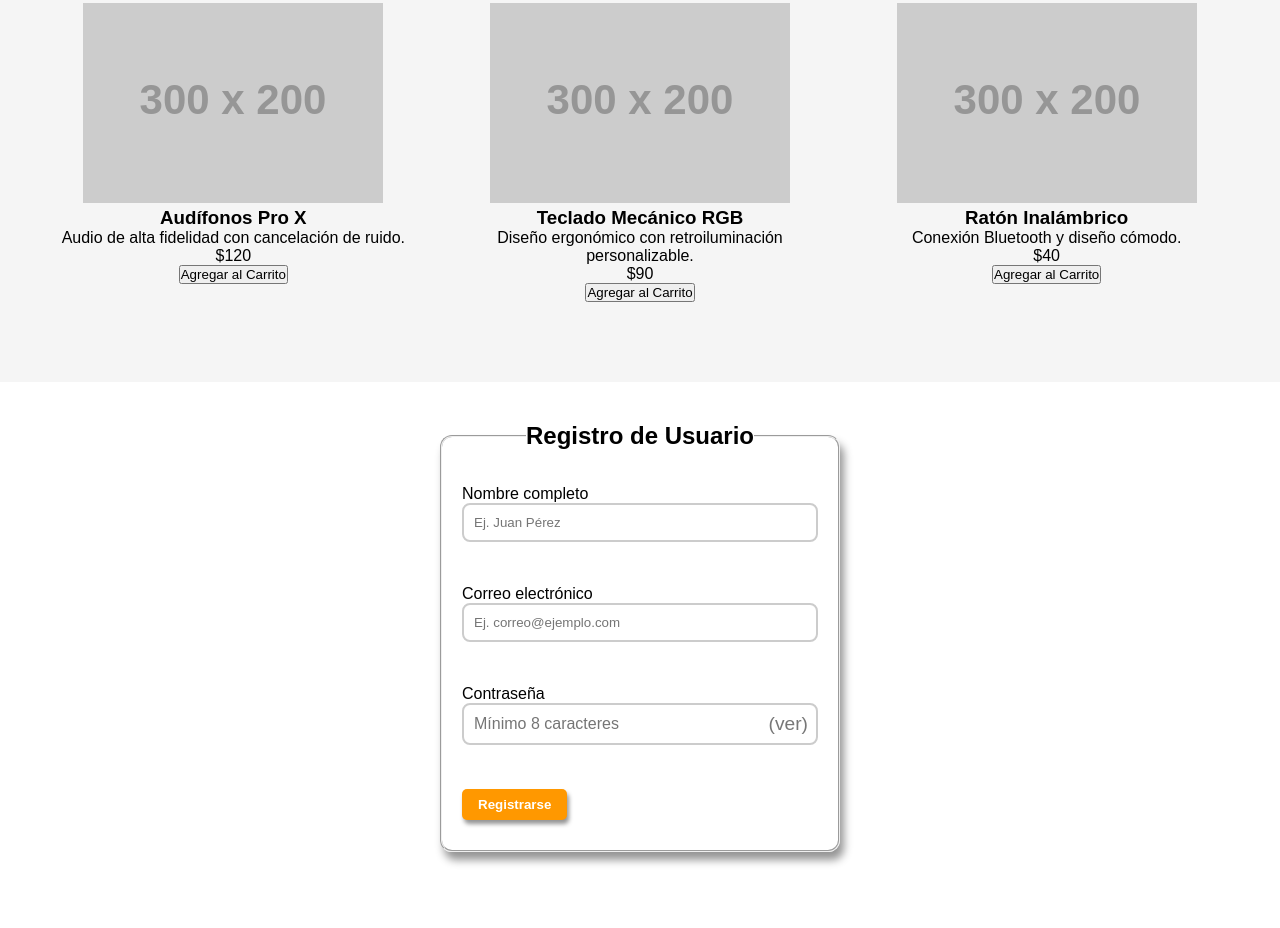
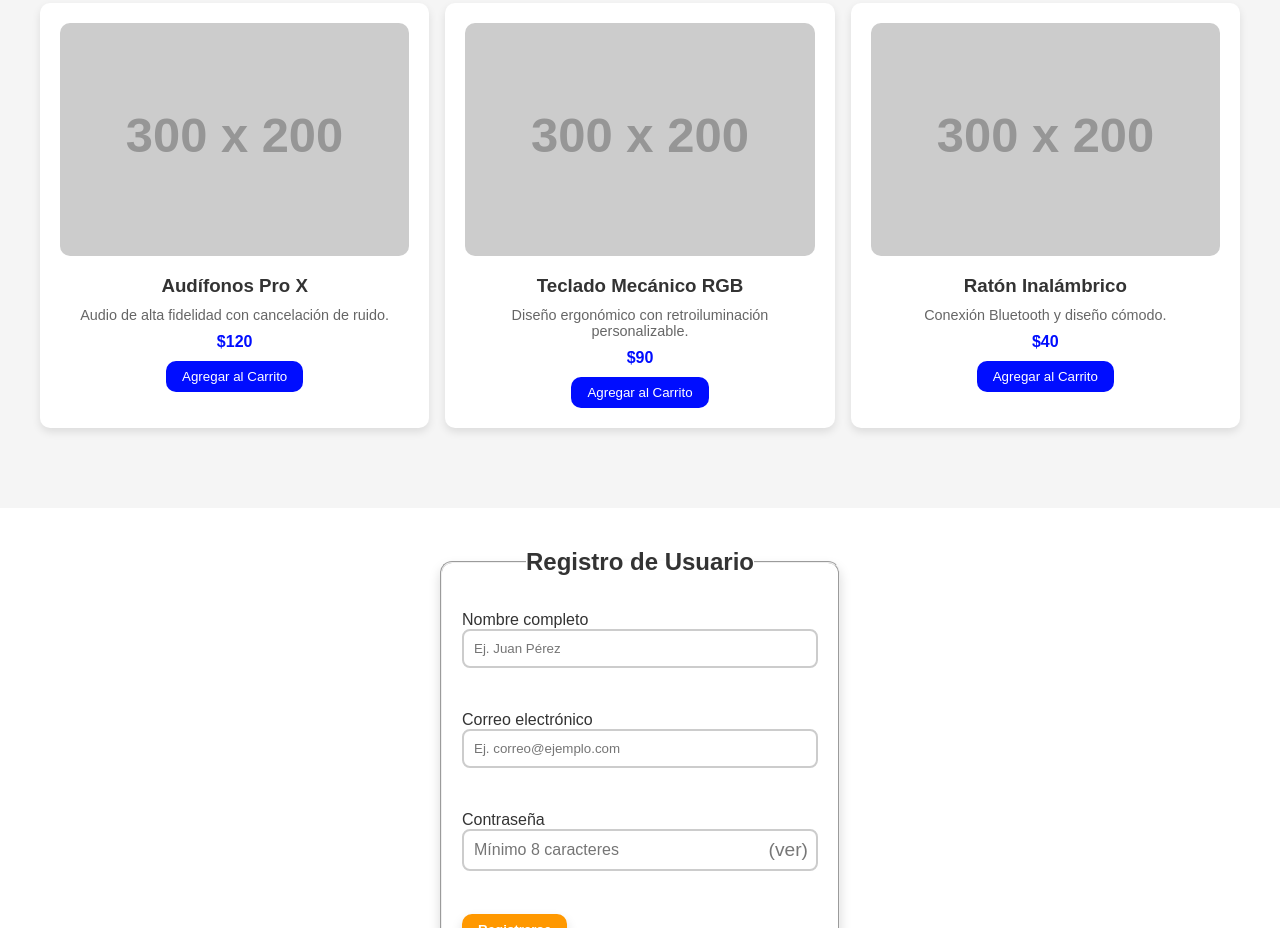
Before and after one commit to Samq24/frontend-practice, a plain HTML site: page index.html in a window 1280 px wide. Shown: the part 954-1882 px from the top of the page. Drawn offline with Linux system fonts and the light colour scheme; placeholder pictures from the web are drawn by us.

Commit message:
UI/UX: sistema de colores, jerarquía visual y microinteracciones

```diff
--- a/css/style.css
+++ b/css/style.css
@@ -1,3 +1,36 @@
+:root{
+    --primary-color: #000dff;
+    --secondary-color: #ff9800;
+    --color-accent: #6b73ff;
+    --color-bg: #f5f5f5;
+    --color-dark: #222;
+    --color-light: #fff;
+    --color-text: #333;
+    --color-text-muted: #666;
+    --color-error: #ff4d4d;
+    --color-success: #4caf50;
+
+    --font-main: 'Poppins', sans-serif;
+    --font-size-sm: 0.9rem;
+    --font-size-md: 1rem;
+    --font-size-lg: 1.5rem;
+    --font-weight-normal: 400;
+    --font-weight-bold: 600;
+
+    --spacing-sx: 4px;
+    --spacing-sm: 8px;
+    --spacing-md: 16px;
+    --spacing-lg: 32px;
+    --border-radius: 10px;
+    --card-padding: 20px;
+
+    --shadow-light: 0 4px 8px rgba(0,0,0,0.1);
+    --shadow-medium: 0 6px 12px rgba(0,0,0,0.15);
+
+    --transition-fast: 0.2s ease;
+    --transition-normal: 0.3s ease;
+  }
+
 * {
     margin: 0;
     padding: 0;
@@ -5,9 +38,9 @@
 }
 
 body {
-    height: 2000px;
-    font-family: 'poppins', sans-serif;
-
+    font-family: var(--font-main);
+    color: var(--color-text);
+    background-color: var(--color-light);
 }
 
 .main-header {
@@ -20,8 +53,8 @@ body {
     justify-content: space-between;
     align-items: center;
     background-color: transparent;
-    color: white;
-    transition: background-color 0.3s, ease;
+    color: var(--color-light);
+    transition: background-color var(--transition-normal);
     z-index: 100;
 }
 
@@ -32,31 +65,30 @@ body {
 }
 
 .nav-links a {
-    margin: 0 15px;
     text-decoration: none;
-    color: white;
-    font-weight: 500;
+    color: var(--color-light);
+    font-weight: var(--font-weight-bold);
 }
 
 .menu-toggle {
     display: none;
     background: none;
     border: none;
-    color: white;
+    color: var(--color-light);
     font-size: 1.5rem;
     cursor: pointer;
 }
 
 
 .login-btn {
-    background-color: #ff9800;
+    background-color: var(--secondary-color);
     border: none;
-    color: white;
+    color: var(--color-light);
     padding: 8px 16px;
-    border-radius: 5px;
+    border-radius: var(--border-radius);
     cursor: pointer;
-    font-weight: 600;
-    transition: background-color 0.3s ease;
+    font-weight: var(--font-weight-bold);
+    transition: background-color var(--transition-normal);
 }
 
 .login-btn:hover {
@@ -64,7 +96,7 @@ body {
 }
 
 .scrolled {
-    background-color: #222;
+    background-color: var(--color-dark);
 }
 
 .hero {
@@ -73,92 +105,93 @@ body {
     flex-direction: column;
     justify-content: center;
     align-items: center;
-    background: linear-gradient(135deg, #6b73ff 0%, #000dff 100%);
-    color: white;
+    background: linear-gradient(135deg, var(--color-accent) 0%, var(--primary-color) 100%);
+    color: var(--color-light);
     text-align: center;
-    padding: 20px;
+    padding: var(--spacing-md);
 }
 
 .products-section {
     padding:80px 40px;
-    background-color: #f5f5f5;
+    background-color: var(--color-bg);
     text-align: center;
 }
 
 .products-section h2 {
     margin-bottom: 40px;
     font-size: 2rem;
-    color: #333
+    color: var(--color-text);
 }
 
 .products-container {
     display: grid;
     grid-template-columns: repeat(auto-fit, minmax(250px, 1fr));
-    gap: 20px;
+    gap: var(--spacing-md);
     justify-content: center;
 }
 
-.product-cart{
-    background-color: white;
-    border-radius: 10px;
-    box-shadow: 0 4px 8px rgba(0,0,0,0.1);
-    padding: 20px;
-    transition: 0.2s ease;
+.product-card{
+    background-color: var(--color-light);
+    border-radius: var(--border-radius);
+    box-shadow: var(--shadow-light);
+    padding: var(--card-padding);
+    transition: transform var(--transition-fast);
 }
 
-.product-cart:hover {
-    transform: translateY(-5px);
+.product-card:hover {
+    transform: translateY(-6px) scale(1.02);
+    box-shadow: var(--shadow-medium);
 }
 
-.product-cart img {
+.product-card img {
     width: 100%;
-    border-radius: 10px;
+    border-radius: var(--border-radius);
 }
 
-.product-cart h3 {
+.product-card h3 {
     margin: 15px 0 10px;
-    color: #333;
+    color: var(--color-text);
 }
 
-.product-cart p {
-    color: #666;
-    font-size: 0.9rem;
+.product-card p {
+    color: var(--color-text-muted);
+    font-size: var(--font-size-sm);
     margin-bottom: 10px;
 }
 
-.product-cart .price {
+.product-card .price {
     font-weight: bold;
-    color: #000dff;
+    color: var(--primary-color);
     margin-bottom: 10px;
 }
 
-.product-cart button {
-    background-color: #000dff;
-    color: white;
+.product-card button {
+    background-color: var(--primary-color);
+    color: var(--color-light);
     border: none;
     padding: 8px 16px;
-    border-radius: 5px;
+    border-radius: var(--border-radius);
     cursor: pointer;
-    transition: background-color 0.3s;
+    transition: background-color var(--transition-normal);
 }
 
-.product-cart button:hover {
+.product-card button:hover {
     background-color: #3333ff;
 }
 
 .registerForm {
   max-width: 400px;
-  margin: 80px auto;
-  width: 90%; margin: 40px auto;
+  width: 90%;
+  margin: 40px auto;
   padding: 20px;
   border-radius: 12px;
-  box-shadow: 4px 8px 8px rgba(0, 0, 0, 0.418);
+  box-shadow: var(--shadow-medium);
 }
 
 .registerForm legend {
   font-size: 1.5em;
   margin-bottom: 15px;
-  font-weight: 600;
+  font-weight: var(--font-weight-bold);
   text-align: center;
 }
 
@@ -171,16 +204,16 @@ width: 100%;
 padding: 10px;
 border: 2px solid #ccc;
 border-radius: 8px;
-transition: border-color 0.3s ease, background-color 0.3s ease;
+transition: border-color var(--transition-normal), background-color var(--transition-normal);
 }
 
 input.error {
-  border-color: red;
+  border-color: var(--color-error);
   background-color: #fdecea;
 }
 
 input.correct {
-  border-color: green;
+  border-color: var(--color-success);
   background-color: #e8f5e9;
 }
 
@@ -198,7 +231,7 @@ input.correct {
 
 .password-container input {
   width: 100%;
-  padding: 10px 40px 10px 10px;
+  padding-right: 40px;
   border: 2px solid #ccc;
   border-radius: 8px;
   font-size: 1rem;
@@ -219,41 +252,34 @@ input.correct {
 
 .error-message {
   display: block;
-  color: red;
+  color: var(--color-error);
   font-size: 0.85rem;
   margin-top: 6px;
   min-height: 18px;
 }
 
 .regist-btn {
-    background-color: #ff9800;
+    background-color: var(--secondary-color);
     border: none;
-    color: white;
+    color: var(--color-light);
     padding: 8px 16px;
-    border-radius: 5px;
+    border-radius: var(--border-radius);
     cursor: pointer;
-    font-weight: 600;
-    transition: background-color 0.3s ease;
-    box-shadow: 2px 4px 4px rgba(0, 0, 0, 0.418);
+    font-weight: var(--font-weight-bold);
+    transition: background-color var(--transition-normal);
+    box-shadow: var(--shadow-medium);
 
 }
 
-
-input.error {
-  border-color: red;
-  background-color: #fdecea;
+.regist-btn:hover{
+  background-color: #e68a00;
 }
 
-input.correct {
-  border-color: green;
-  background-color: #e8f5e9;
-}
-
-.success-message {
-  color: green;
+  .success-message {
+  color: var(--color-success);
   font-weight: 500;
   text-align: center;
   margin-top: 10px;
   opacity: 0;
-  transition: opacity 0.5s ease;
+  transition: opacity var(--transition-normal);
 }
```
Also changed, not shown: 1 other file.
